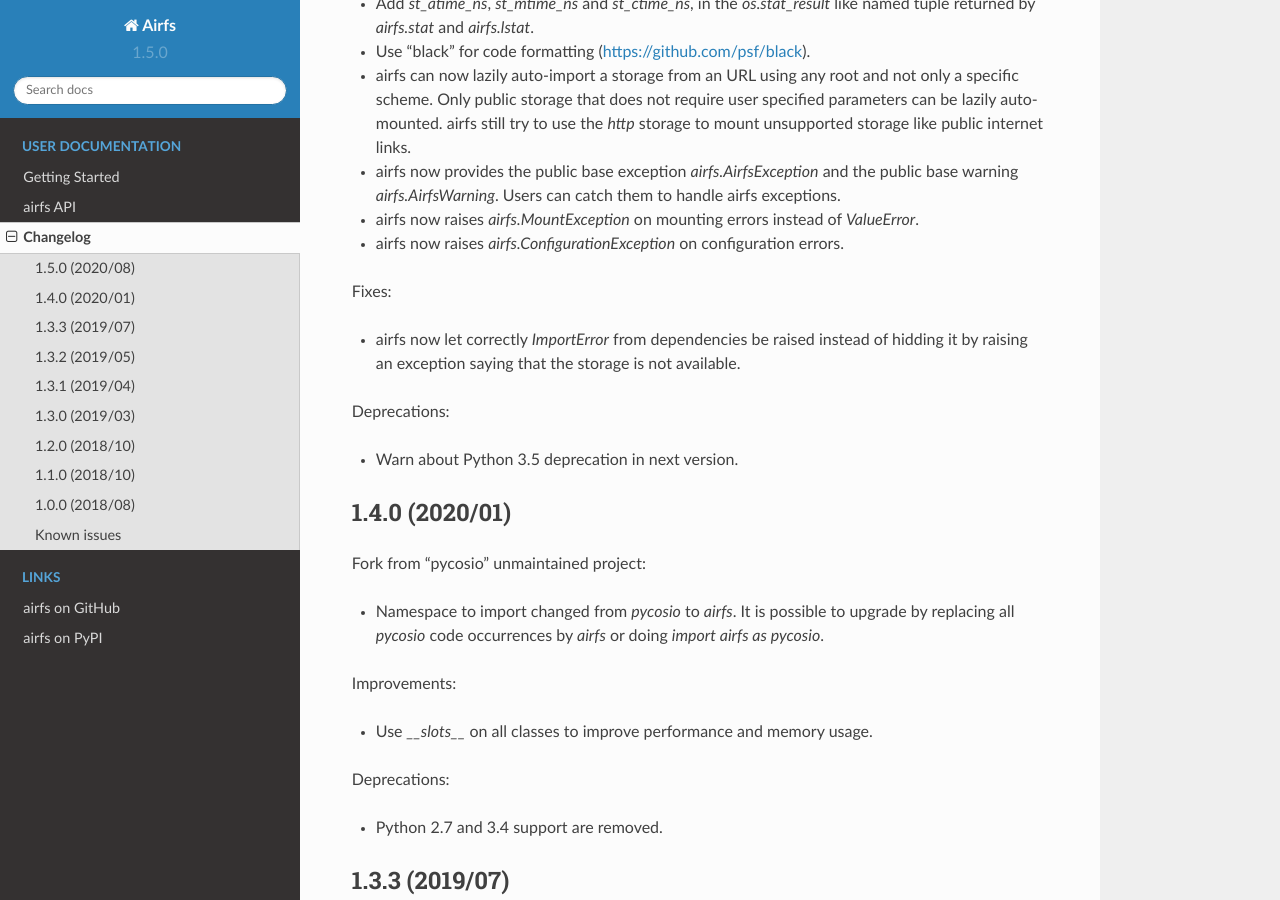
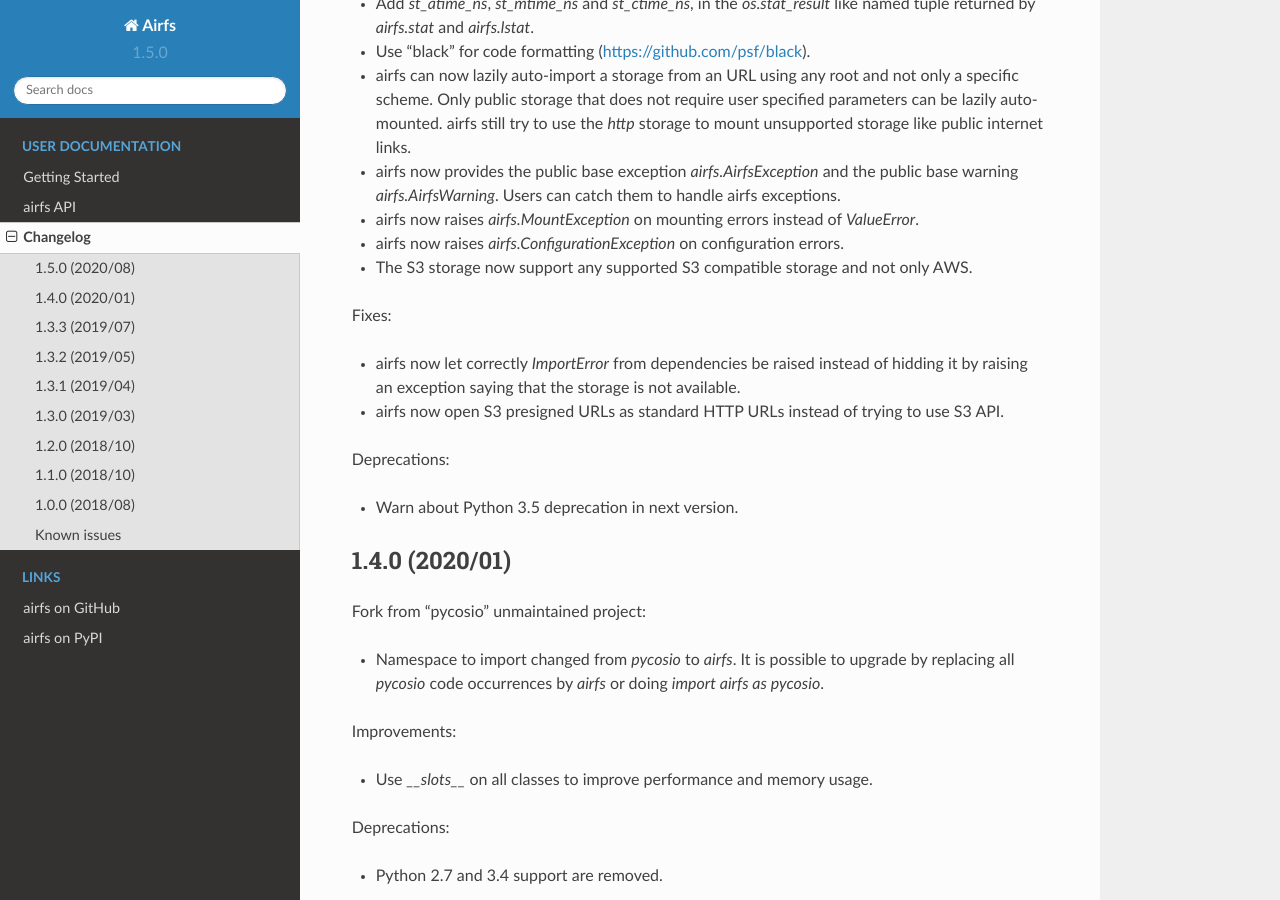
Before and after one commit to JGoutin/airfs, a Sphinx documentation site: the page built from docs/changes.rst, in a window 1280 px wide and 900 px high, scrolled down 802 px. Built offline with Sphinx 7.4.7 and the Read the Docs theme 2.0.0, drawn with Linux system fonts in a browser that asks for light colours.

Commit message:
Allow S3 compatible + Improve root regex + Ignore presigned URL

```diff
--- a/docs/changes.rst
+++ b/docs/changes.rst
@@ -40,11 +40,14 @@ Improvements:
   base warning `airfs.AirfsWarning`. Users can catch them to handle airfs exceptions.
 * airfs now raises `airfs.MountException` on mounting errors instead of `ValueError`.
 * airfs now raises `airfs.ConfigurationException` on configuration errors.
+* The S3 storage now support any supported S3 compatible storage and not only AWS.
 
 Fixes:
 
 * airfs now let correctly `ImportError` from dependencies be raised instead of hidding
   it by raising an exception saying that the storage is not available.
+* airfs now open S3 presigned URLs as standard HTTP URLs instead of trying to use S3
+  API.
 
 Deprecations:
 
--- a/docs/getting_started.rst
+++ b/docs/getting_started.rst
@@ -21,8 +21,8 @@ You can also install these optional extras:
 * ``azure_blob``: Microsoft Azure Blob Storage support.
 * ``azure_file``: Microsoft Azure File Storage support.
 * ``oss``: Alibaba Cloud OSS support.
-* ``s3``: Amazon Web Services S3 support.
-* ``swift``: OpenStack Swift support.
+* ``s3``: Amazon Web Services S3 (and compatible) support.
+* ``swift``: OpenStack Swift / Object Store support.
 
 Example of installing airfs with all dependencies:
 
--- a/docs/index.rst
+++ b/docs/index.rst
@@ -49,7 +49,7 @@ Supported storage
 airfs is compatible with the following storage services:
 
 * Alibaba Cloud OSS
-* Amazon Web Services S3
+* Amazon Web Services S3 (and compatible)
 * GitHub (Read Only)
 * Microsoft Azure Blobs Storage
 * Microsoft Azure Files Storage
```
Also changed, not shown: README.md (+15 -15 lines), docs/api_storage_s3.rst (+32 -2 lines), 5 other files.
